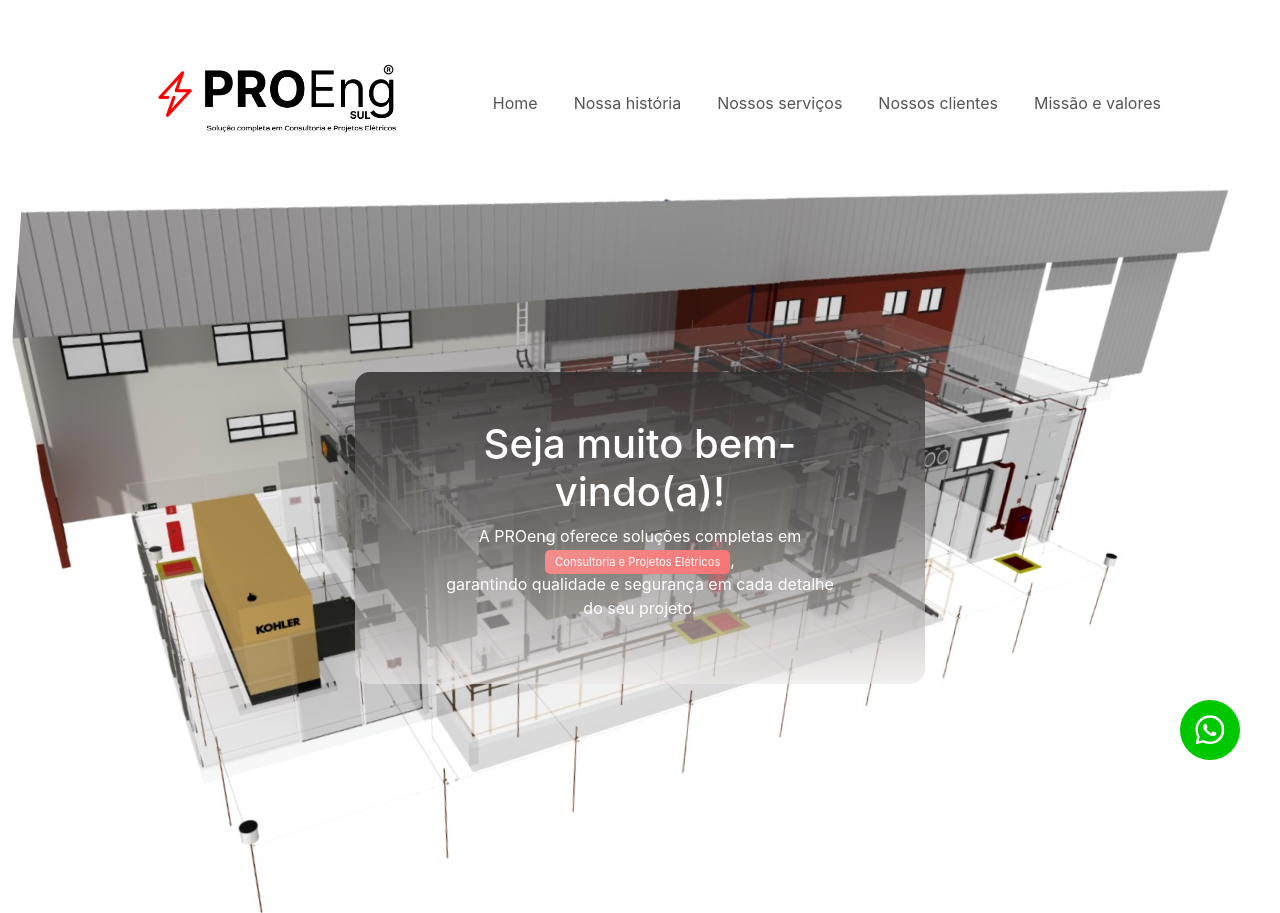
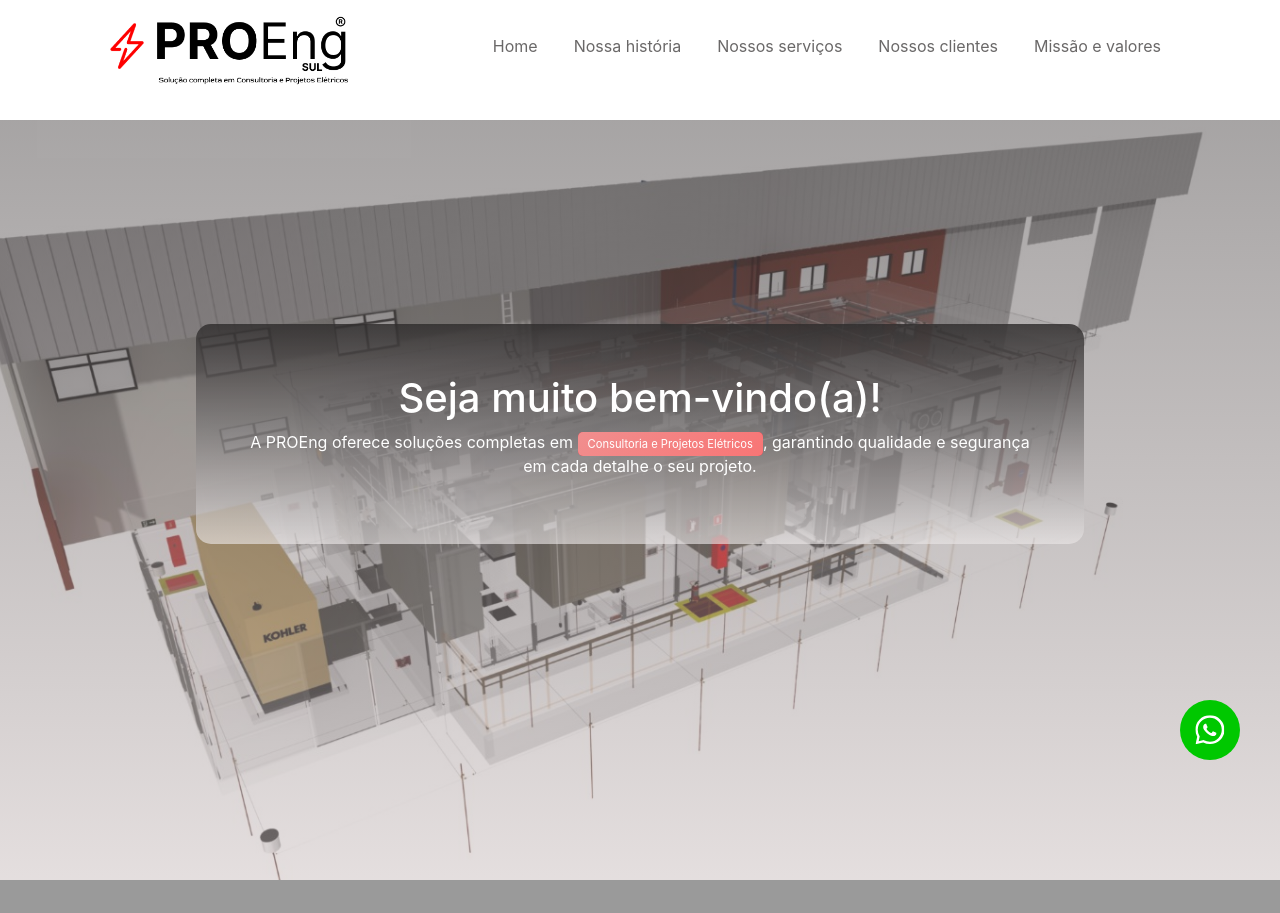
Before and after one commit to NathanPbi/proeng, a website: page public/index.html in a window 1280 px wide. Shown: the top 913 px of the page. Drawn offline with nearby package versions, Linux system fonts and the light colour scheme; a web font is replaced by a local one.

Commit message:
Adjust-copy

```diff
--- a/public/index.html
+++ b/public/index.html
@@ -18,7 +18,7 @@
         content="A PROEng oferece soluções completas em consultoria e projetos elétricos, garantindo qualidade e segurança em cada etapa.">
     <meta name="twitter:image" content="./dist/assets/img/logo-2.png?v=3">
 
-    <link rel="stylesheet" href="./dist/frontend/scss/app.css">
+    <link rel="stylesheet" href="./dist/frontend/scss/app.css?v=1.7">
     <script src="./dist/frontend/script.js"></script>
 
     <link rel="stylesheet" href="https://stackpath.bootstrapcdn.com/bootstrap/4.5.2/css/bootstrap.min.css">
@@ -69,16 +69,17 @@
         <div class="container">
             <div class="row">
                 <div class="col-12">
-                    <div class="text-headline overlay-text text-center py-5">
+                    <div class="text-headline overlay-text text-center justify-content-cente">
                         <h1>Seja muito bem-vindo(a)!</h1>
-                        <p>A PROeng oferece soluções completas em <br><span class="bg-danger">Consultoria e Projetos
-                                Elétricos</span>,<br>
-                            garantindo qualidade e segurança em cada detalhe <br>do seu projeto.</p>
+                        <p>A PROEng oferece soluções completas em <span class="bg-danger">Consultoria e Projetos
+                                Elétricos</span>,
+                            garantindo qualidade e segurança em cada detalhe o seu projeto.</p>
                     </div>
                 </div>
             </div>
         </div>
     </div>
+
     <div id="section-2" class="section-2 py-5">
         <div class="container h-100">
             <div class="row h-100 align-items-center justify-content-center">
```
Also changed, not shown: public/dist/frontend/scss/app.css.
